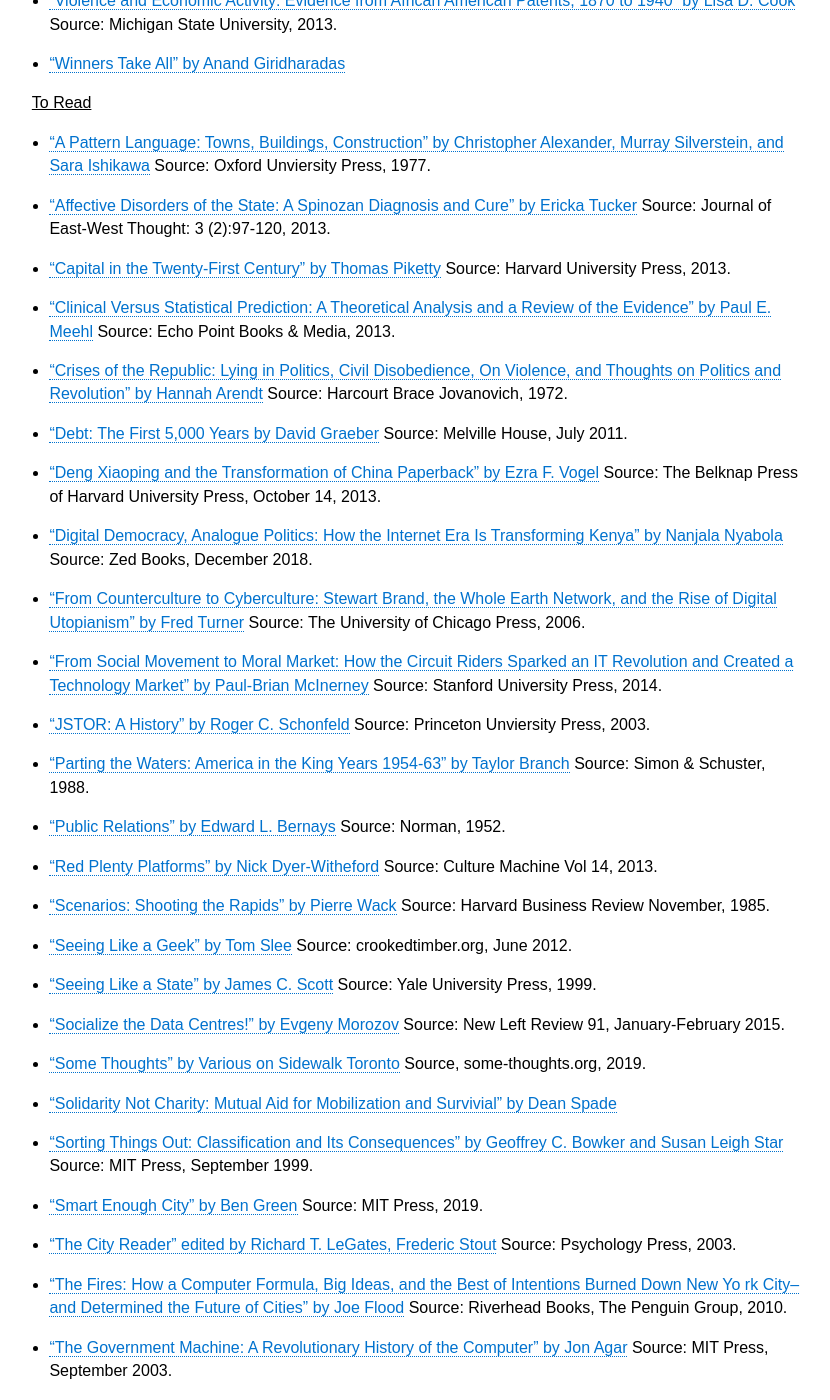
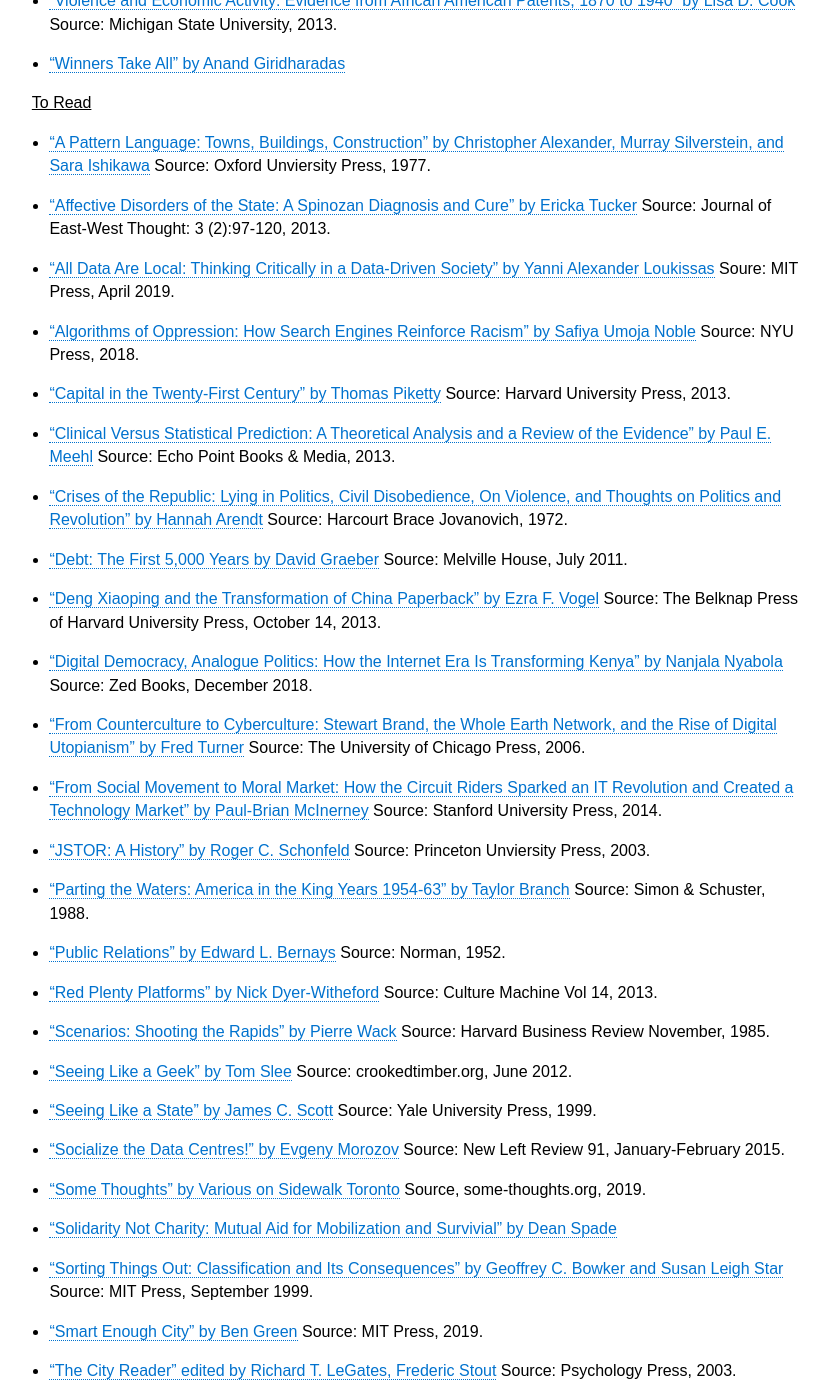
Before and after one commit to rebeccawilliams/bookclub, a Jekyll site: the page built from readinglist.md, in a window 1280 px wide and 1400 px high, scrolled down 1161 px. Shown: the whole window, without its empty margins (411-1241 px from the left). Built offline with Jekyll 4.4.1, drawn with Linux system fonts in a browser that asks for light colours; some of the changed text lies outside the part shown.

Commit message:
Update readinglist.md

```diff
--- a/readinglist.md
+++ b/readinglist.md
@@ -27,6 +27,8 @@
 <u>To Read</u>
 * ["A Pattern Language: Towns, Buildings, Construction" by Christopher Alexander, Murray Silverstein, and Sara Ishikawa](https://en.wikipedia.org/wiki/A_Pattern_Language) Source: Oxford Unviersity Press, 1977.
 * ["Affective Disorders of the State: A Spinozan Diagnosis and Cure" by Ericka Tucker](http://www.cpp.edu/~jet/Documents/JET/Jet7/Tucker97-119.pdf) Source: Journal of East-West Thought: 3 (2):97-120, 2013.
+* ["All Data Are Local: Thinking Critically in a Data-Driven Society" by Yanni Alexander Loukissas](https://mitpress.mit.edu/books/all-data-are-local) Soure: MIT Press, April 2019.
+* ["Algorithms of Oppression: How Search Engines Reinforce Racism" by Safiya Umoja Noble](https://nyupress.org/9781479837243/algorithms-of-oppression/) Source: NYU Press, 2018.
 * ["Capital in the Twenty-First Century" by Thomas Piketty](https://en.wikipedia.org/wiki/Capital_in_the_Twenty-First_Century) Source: Harvard University Press, 2013.
 * ["Clinical Versus Statistical Prediction: A Theoretical Analysis and a Review of the Evidence" by Paul E. Meehl](http://www.amazon.com/Clinical-Versus-Statistical-Prediction-Theoretical/dp/0963878492) Source: Echo Point Books & Media, 2013.
 * ["Crises of the Republic: Lying in Politics, Civil Disobedience, On Violence, and Thoughts on Politics and Revolution" by Hannah Arendt]() Source: Harcourt Brace Jovanovich, 1972.
@@ -48,6 +50,7 @@
 * ["Sorting Things Out: Classification and Its Consequences" by Geoffrey C. Bowker and Susan Leigh Star](https://mitpress.mit.edu/books/sorting-things-out) Source: MIT Press, September 1999.
 * ["Smart Enough City" by Ben Green](https://smartenoughcity.mitpress.mit.edu/) Source: MIT Press, 2019.
 * ["The City Reader" edited by Richard T. LeGates, Frederic Stout](https://books.google.com/books/about/The_City_Reader.html?id=xIBkX8edoewC) Source: Psychology Press, 2003.
+* ["The Color of Law: A Forgotten History of How Our Government Segregated America" by Richard Rothstein](https://www.epi.org/publication/the-color-of-law-a-forgotten-history-of-how-our-government-segregated-america/) Source: Economic Policy Institute, 2017.
 * ["The Fires: How a Computer Formula, Big Ideas, and the Best of Intentions Burned Down New Yo rk City--and Determined the Future of Cities" by Joe Flood](http://joe-flood.com/aboutthefires/) Source: Riverhead Books, The Penguin Group, 2010.
 * ["The Government Machine: A Revolutionary History of the Computer" by Jon Agar](https://mitpress.mit.edu/books/government-machine) Source: MIT Press, September 2003.
 * ["The Holodeck of Motive" by Aaron Straup Cope](http://www.aaronland.info/weblog/2015/02/24/effort/) Source: aaronland.info, February 2015.
```
